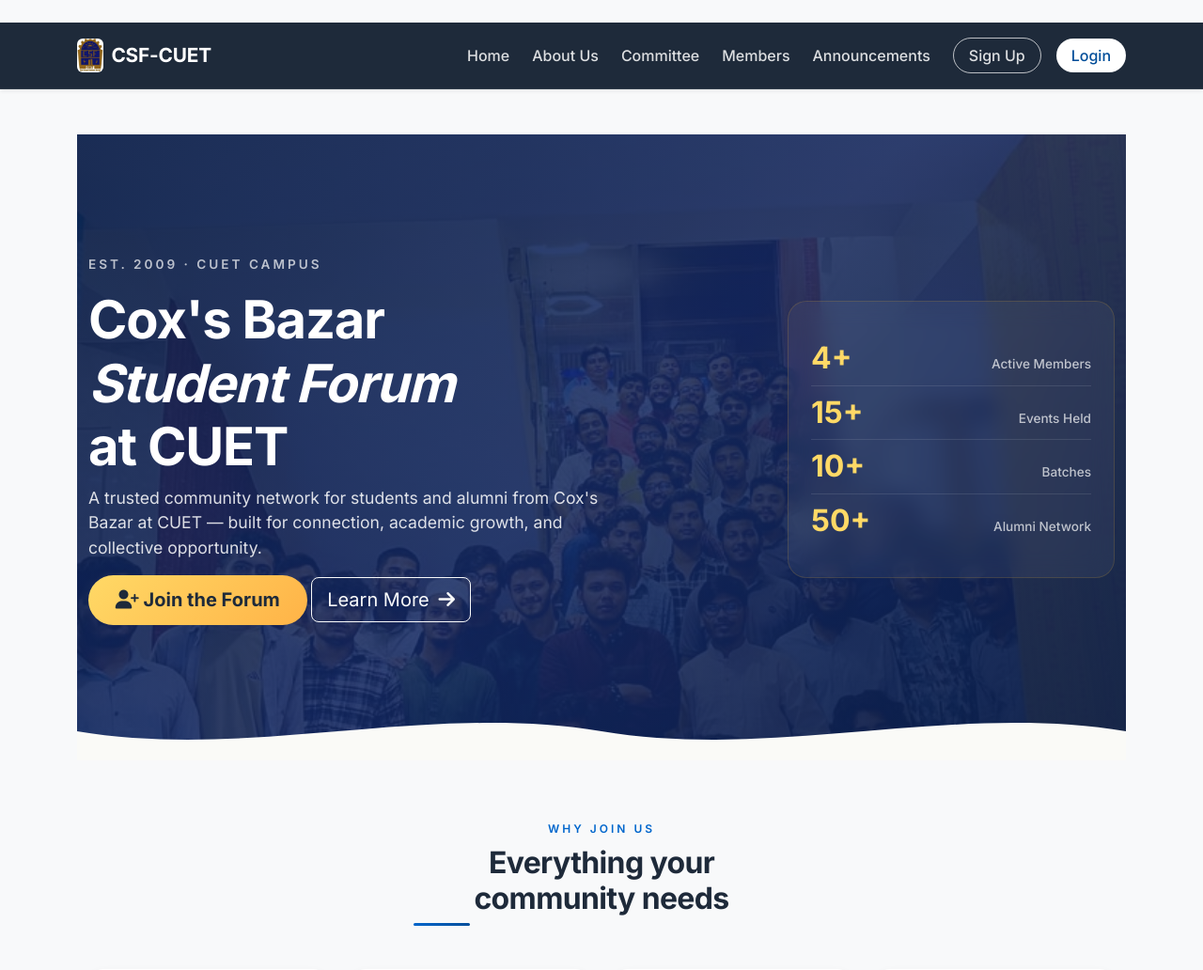
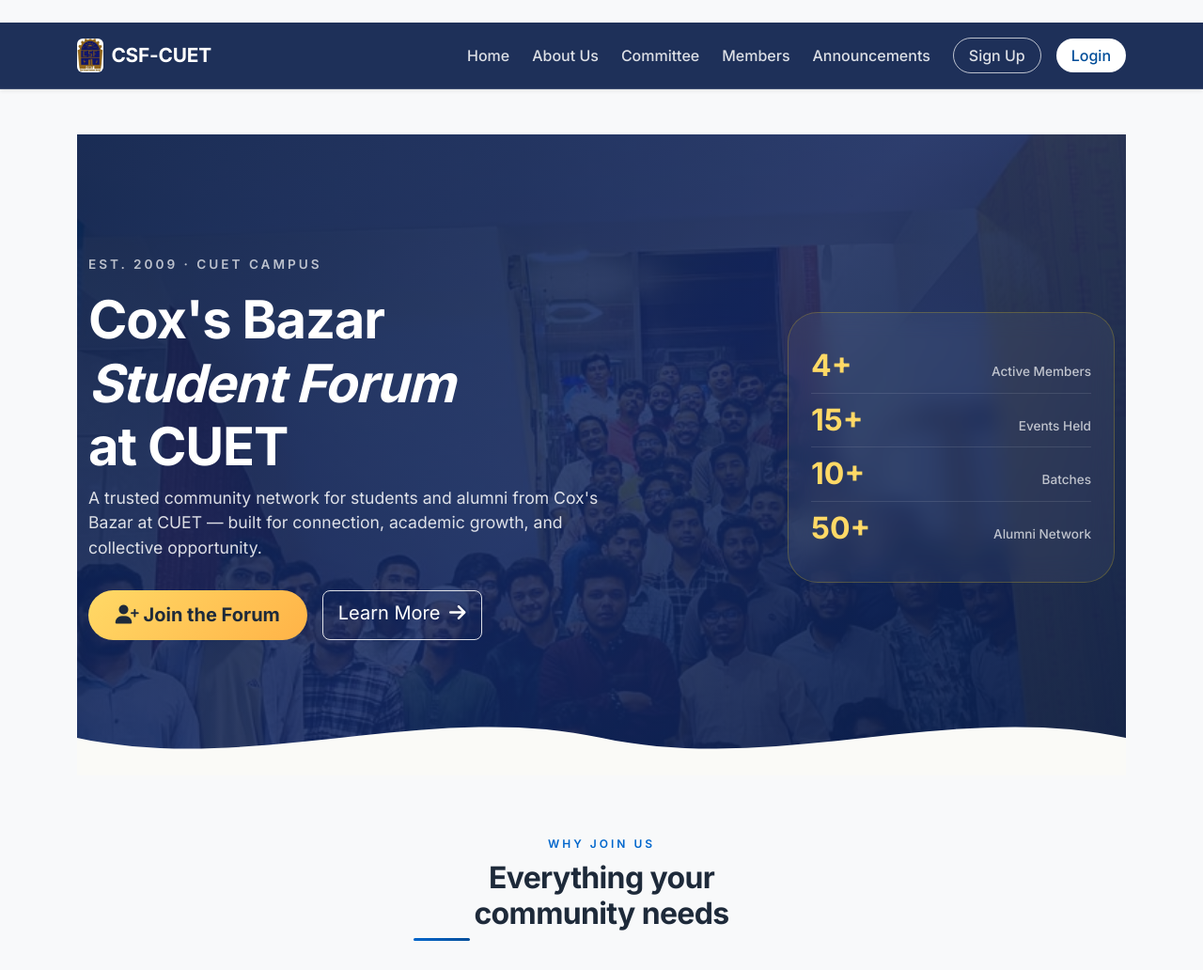
Before and after one commit to ashraf1600/Cox-s-Bazar-Student-Forum-CUET, a Django app: page / in a window 1280 px wide. Shown: the top 1032 px of the page at 94% size. Run offline with Django 5.2, Linux system fonts and the light colour scheme; data comes from the database, SQL or seed files in the repository; both versions use the stored data as it was after the commit.

Commit message:
chnages made

```diff
--- a/core/static/core/css/style.css
+++ b/core/static/core/css/style.css
@@ -46,12 +46,18 @@
     transition: var(--transition);
 }
 
-/* ==================== NAVBAR (Consistent Dark) ==================== */
+/* ==================== NAVBAR (Consistent Dark + Glass) ==================== */
 .navbar {
     background: var(--dark-bg) !important;
     padding: 0.75rem 0;
     transition: var(--transition);
     border-bottom: 1px solid rgba(255,255,255,0.08);
+}
+
+.navbar-glass {
+    background: rgba(11, 31, 75, 0.92) !important;
+    backdrop-filter: blur(14px);
+    border-bottom-color: rgba(255,255,255,0.14);
 }
 
 .navbar-scrolled {
@@ -172,11 +178,32 @@
     max-width: 90%;
 }
 
+.hero-actions {
+    margin-top: 2rem;
+    display: flex;
+    flex-wrap: wrap;
+    gap: 1rem;
+}
+
+.hero-actions .btn {
+    min-width: 170px;
+}
+
+.hero-section .btn-outline-light {
+    border-color: rgba(255,255,255,0.85);
+    color: white;
+}
+
+.hero-section .btn-outline-light:hover {
+    background: rgba(255,255,255,0.16);
+    color: white;
+}
+
 /* Hero stats card */
 .hero-stats-card {
     background: rgba(255,255,255,0.05);
     backdrop-filter: blur(12px);
-    border: 1px solid rgba(255,215,0,0.25);
+    border: 1px solid rgba(255,215,0,0.22);
     border-radius: 2rem;
     padding: 1.8rem 1.5rem;
 }
@@ -212,6 +239,12 @@
     left: 0;
     width: 100%;
     line-height: 0;
+}
+
+.hero-wave svg {
+    display: block;
+    width: 100%;
+    height: 80px;
 }
 
 /* Floating shapes (optional) */
--- a/core/templates/core/homepage.html
+++ b/core/templates/core/homepage.html
@@ -32,7 +32,7 @@
 
             <!-- Stats Side Panel -->
             <div class="col-lg-4 offset-lg-1 d-none d-lg-block">
-                <div style="background:rgba(255,255,255,0.05);border:1px solid rgba(200,151,42,0.2);border-radius:20px;backdrop-filter:blur(12px);padding:2rem 1.5rem;">
+                <div class="hero-stats-card">
                     <div class="hero-stat">
                         <span class="hero-stat-num">{{ total_members }}+</span>
                         <span class="hero-stat-label">Active Members</span>
```
Also changed, not shown: db.sqlite3.
